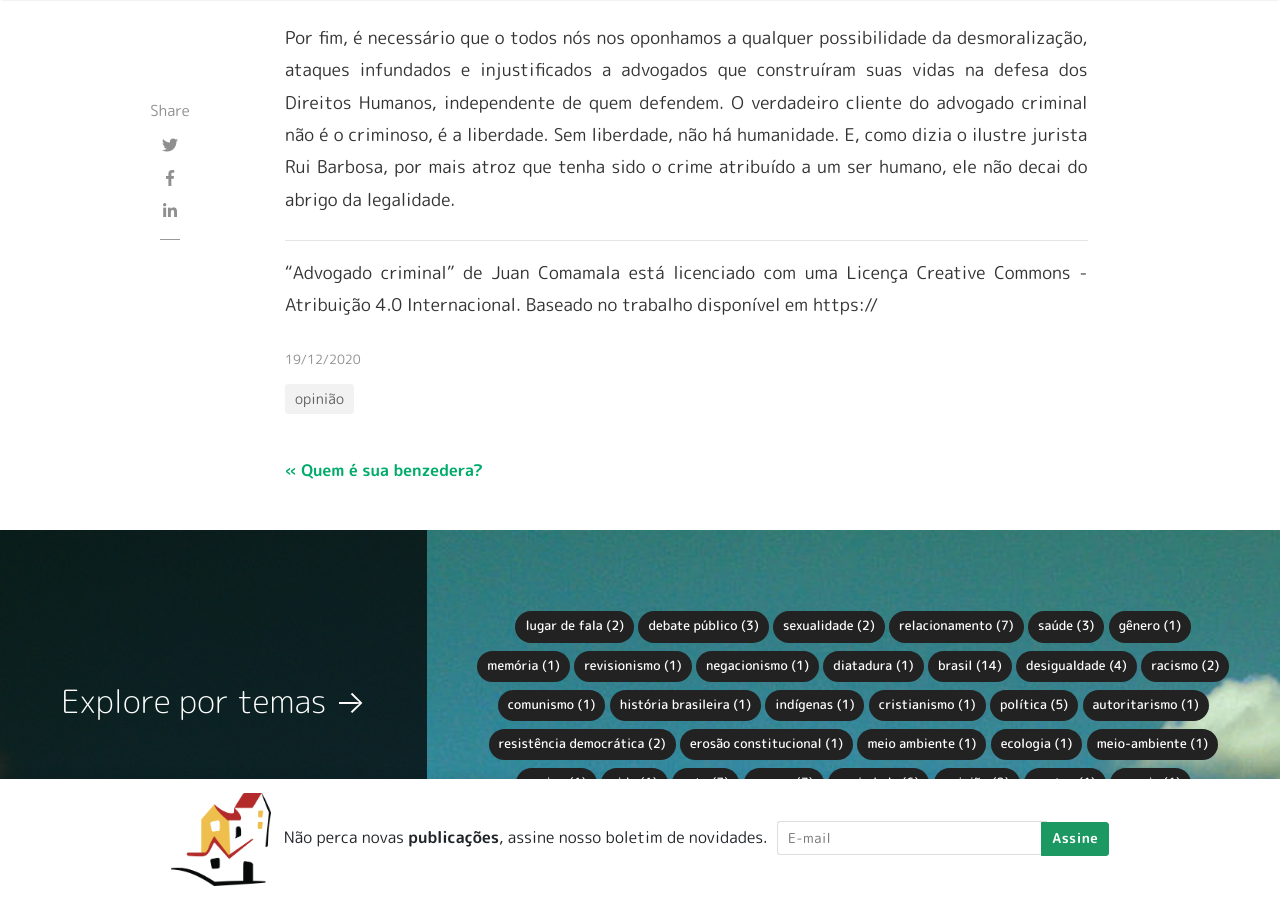
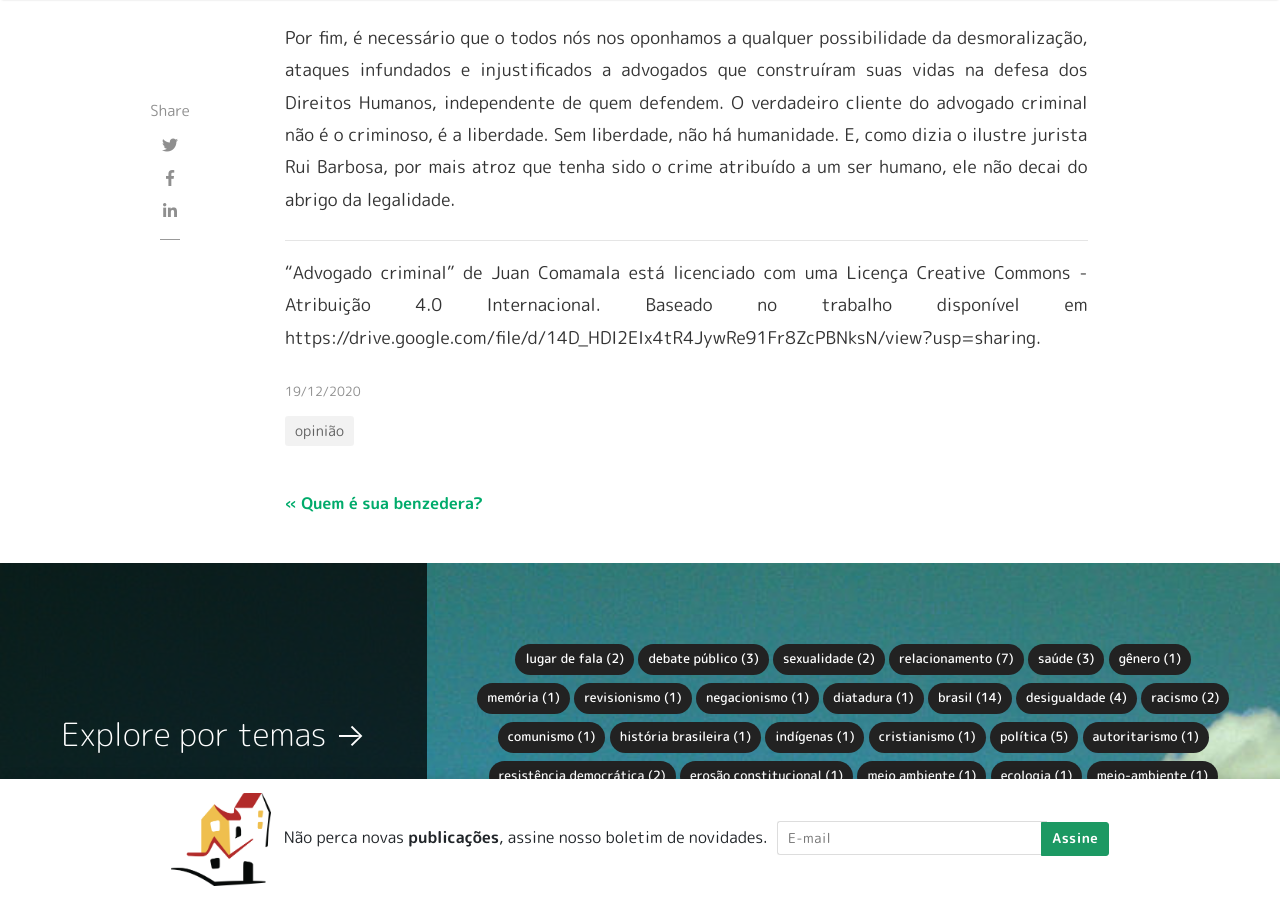
Before and after one commit to rafaelabcaffaro/republiqueta.github.io, a Jekyll site: the page built from _posts/2020-12-19-importancia-do-advogado-porta-de-cadeia.md, in a window 1280 px wide and 900 px high, scrolled down 4609 px. Built offline with Jekyll 4.4.1, drawn with Linux system fonts in a browser that asks for light colours; nearby versions of some CDN libraries; some web fonts are replaced; comment, search, counter and statistics services are not loaded; some of the changed lines change nothing that is shown; grey boxes are pictures that could not be loaded.

Commit message:
Update 2020-12-19-importancia-do-advogado-porta-de-cadeia.md

```diff
--- a/_posts/2020-12-19-importancia-do-advogado-porta-de-cadeia.md
+++ b/_posts/2020-12-19-importancia-do-advogado-porta-de-cadeia.md
@@ -33,4 +33,4 @@
 ---
 
 "Advogado criminal" de Juan Comamala está licenciado com uma Licença Creative Commons - Atribuição 4.0 Internacional.
-Baseado no trabalho disponível em https://
+Baseado no trabalho disponível em https://drive.google.com/file/d/14D_HDI2EIx4tR4JywRe91Fr8ZcPBNksN/view?usp=sharing.
```
